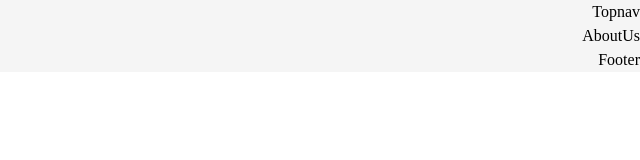
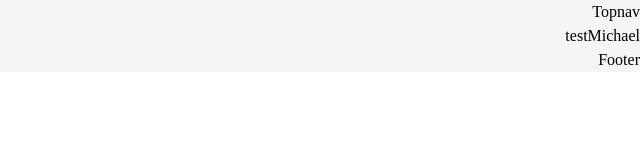
Before and after one commit to mostafamabdallah/fast-front-end, a Next.js app: page /about-us in a window 1280 px wide. Shown: the top 160 px of the page, without its empty margins (640-1280 px from the left). Built offline with nearby package versions, Linux system fonts and the light colour scheme.

Commit message:
testMichael

```diff
--- a/pages/about-us.tsx
+++ b/pages/about-us.tsx
@@ -1,7 +1,9 @@
 import React from "react";
 
 const AboutUs = () => {
-  return <div>AboutUs</div>;
+  return <div>
+    testMichael
+  </div>;
 };
 
 export default AboutUs;
```
